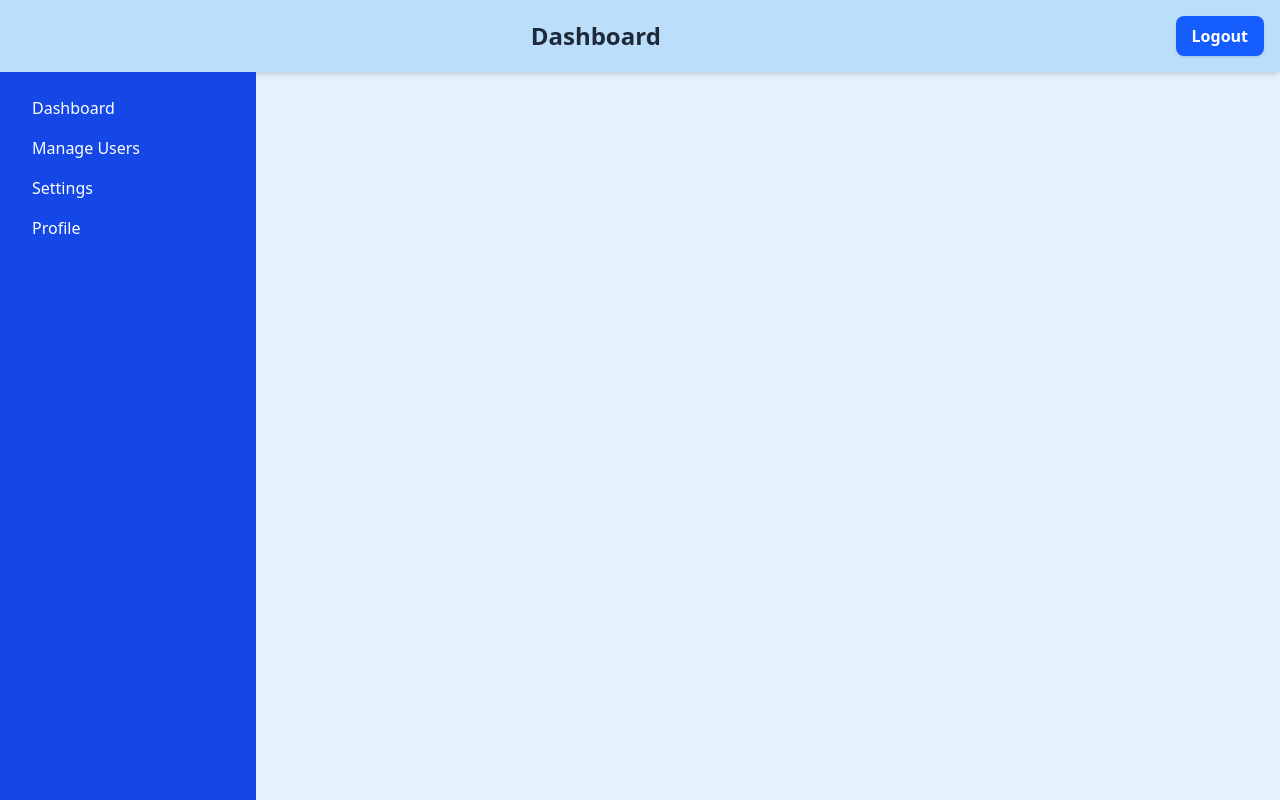
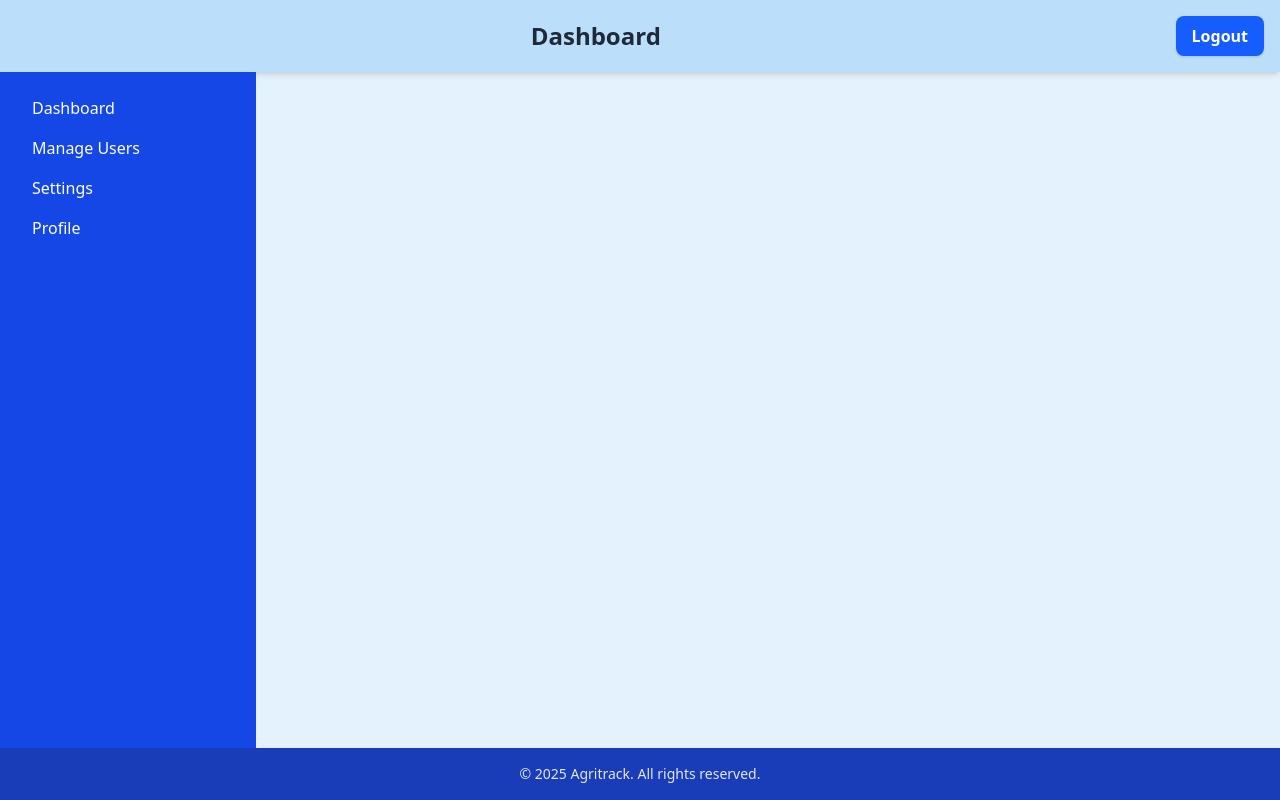
Before and after one commit to 3vilBonobo/task-managment-app-agri, an Angular app: page /dashboard in a window 1280 px wide. Built offline with nearby package versions, Linux system fonts and the light colour scheme.

Commit message:
fix footer and side menu links

```diff
--- a/src/app/features/dashboard/dashboard.component.html
+++ b/src/app/features/dashboard/dashboard.component.html
@@ -19,5 +19,9 @@
         </main>
 
     </div>
-
+    <footer class="bg-blue-800 text-gray-200 py-4">
+        <div class="container mx-auto text-center">
+            <p class="text-sm">&copy; 2025 Agritrack. All rights reserved.</p>
+        </div>
+    </footer>
 </div>
--- a/src/app/shared/components/sidebar-menu/sidebar-menu.component.html
+++ b/src/app/shared/components/sidebar-menu/sidebar-menu.component.html
@@ -4,7 +4,9 @@
         </li>
         <li> <a routerLink="dashboard/users" class="block py-2 px-4 hover:bg-blue-800 rounded cursor-pointer">Manage
                 Users</a></li>
-        <li><a href="#" class="block py-2 px-4 hover:bg-blue-800 rounded  cursor-pointer">Settings</a></li>
-        <li><a href="#" class="block py-2 px-4 hover:bg-blue-800 rounded  cursor-pointer">Profile</a></li>
+        <li><a routerLink="/dashboard" class="block py-2 px-4 hover:bg-blue-800 rounded  cursor-pointer">Settings</a>
+        </li>
+        <li><a routerLink="/dashboard" class="block py-2 px-4 hover:bg-blue-800 rounded  cursor-pointer">Profile</a>
+        </li>
     </ul>
 </nav>
```
